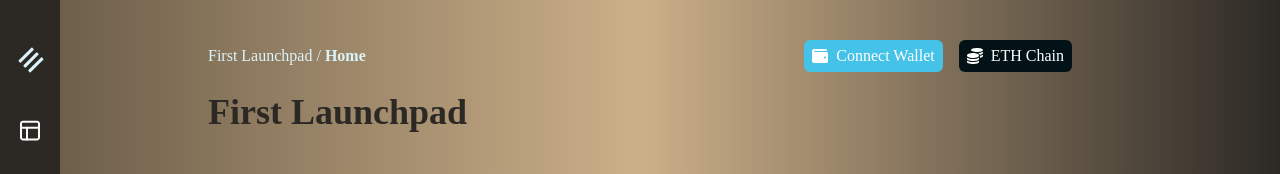
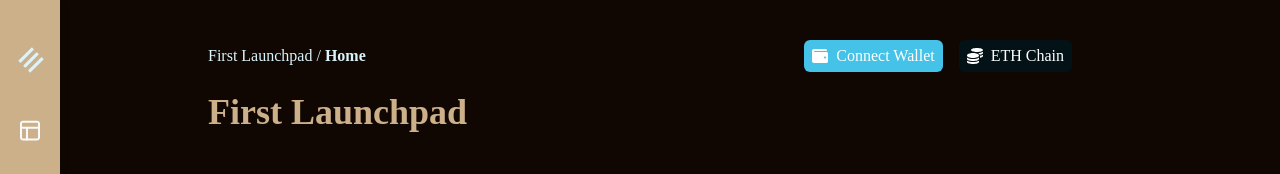
Before and after one commit to Demandtech/gob, a React (Vite) app: page / in a window 1280 px wide. Shown: the top 174 px of the page. Built offline with nearby package versions, Linux system fonts and the light colour scheme; a web font is replaced by a local one.

Commit message:
home page fix

```diff
--- a/src/components/Counter.jsx
+++ b/src/components/Counter.jsx
@@ -18,7 +18,6 @@ const projects = [
 ]
 
 export const Counter = () => {
-  console.log(projects)
   return (
     <div className='bg-primary flex justify-between  p-5 mt-5 rounded-xl flex-col md:flex-row shadow-md gap-5 counterEl'>
       {projects.map((pro, index) => {
--- a/src/components/TabsNavigate.jsx
+++ b/src/components/TabsNavigate.jsx
@@ -25,13 +25,11 @@ const TabsNavigate = ({elIndex}) => {
         return (
           <div
             key={index}
-            className={'flex z-10 items-center gap-3 bg-[#0c2d36] px-3'}
+            className={'flex z-10 items-center gap-3 bg-[#100702] px-3'}
           >
             <div
               className={`w-8 h-8 grid place-content-center border-2 rounded-full border-primary leading-6 font-bold ${
-                elIndex === index
-                  ? 'bg-secondary-btn border-secondary-btn '
-                  : ''
+                elIndex === index ? 'bg-[#ccb089] border-secondary-btn ' : ''
               }`}
             >
               {d.num}
--- a/src/index.css
+++ b/src/index.css
@@ -10,7 +10,16 @@ body {
   box-sizing: border-box;
   overflow-x: hidden;
   font-family: TildaSans;
-  background: linear-gradient(to left, #2c2925,#ccb089, #645744 );
+  background: #100702;
+}
+
+.home-img{
+  /* background:radial-gradient(#CCB089,#ABA372, #869762 ) ; */
+  background: radial-gradient(#100702, #ABA372);
+}
+
+.aside{
+  box-shadow: 0 2px 10px rgba(0, 0, 0, 0.15)
 }
 
 .input-control input {
@@ -76,6 +85,10 @@ body {
   box-shadow: 0px 4px 10px rgba(11, 48, 60, 0.6);
   border-radius: 8px;
 }
+
+.counter{
+  background: linear-gradient()
+}
 @tailwind base;
 @tailwind components;
 @tailwind utilities;
--- a/src/pages/Home.jsx
+++ b/src/pages/Home.jsx
@@ -7,12 +7,16 @@ const Home = () => {
     <Layout>
       <div>
         <Header page='Home' title='First Launchpad' />
-        <div className='bg-background  py-20 rounded-xl'>
+        <div className='py-20 rounded-xl home-img'>
           <div className='w-2/3 mx-auto'>
-            <img src='https://i.ibb.co/hBS9bSh/BOOK.png' alt='logo' className='w-full object-cover'/>
+            <img
+              src='https://i.ibb.co/ZVG5wV1/photo1685955725.jpg'
+              alt='logo'
+              className='w-full object-cover'
+            />
           </div>
         </div>
-        <Counter />
+        <Counter className='counter' />
       </div>
     </Layout>
   )
--- a/tailwind.config.js
+++ b/tailwind.config.js
@@ -5,12 +5,13 @@ export default {
     extend: {
       colors: {
         // background: '#041d24',
-        background: '#2c2925',
+        // background: '#2c2925',
+        background: '#ccb089',
         primary: '#dbf3fb',
         'primary-btn': '#45c2e8',
         'secondary-btn': '#031217',
-        // title: '#ccb089',
-        title: '#2c2925',
+        title: '#ccb089',
+        // title: '#2c2925',
       },
     },
   },
```
